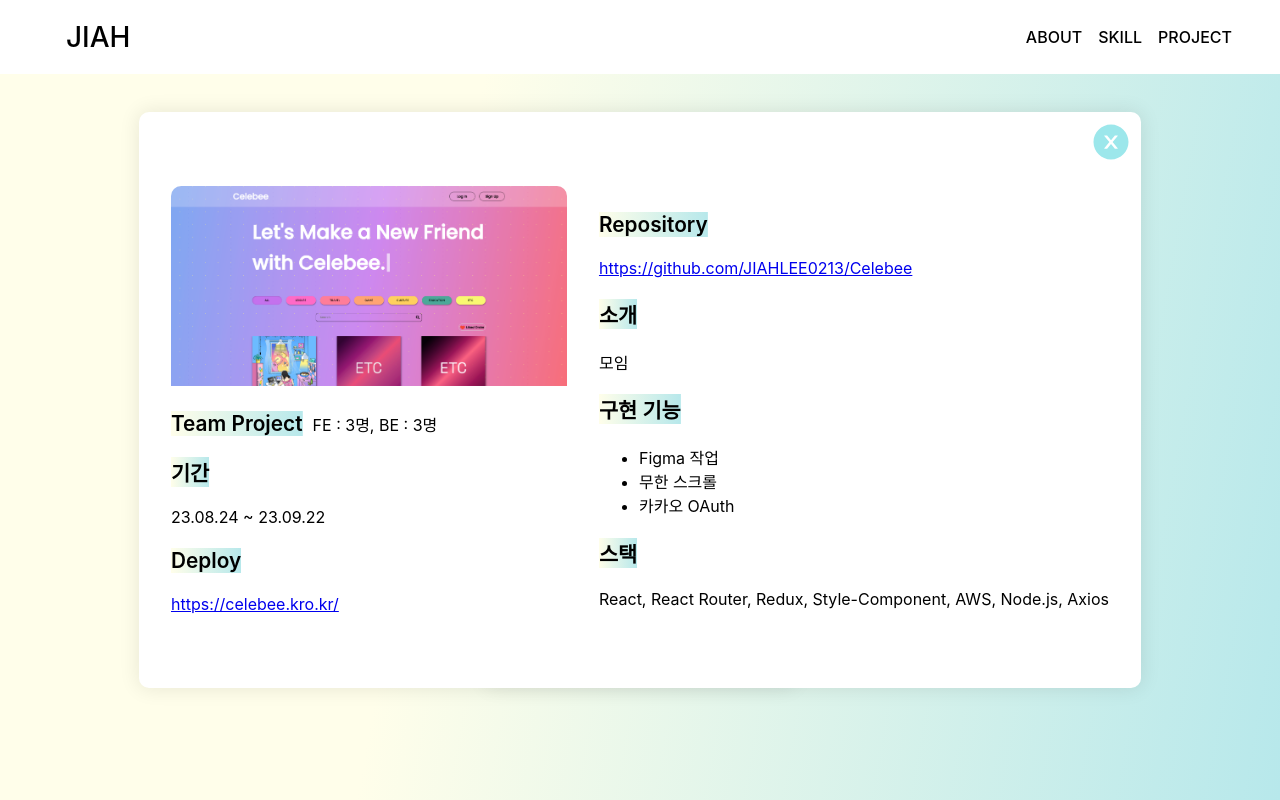
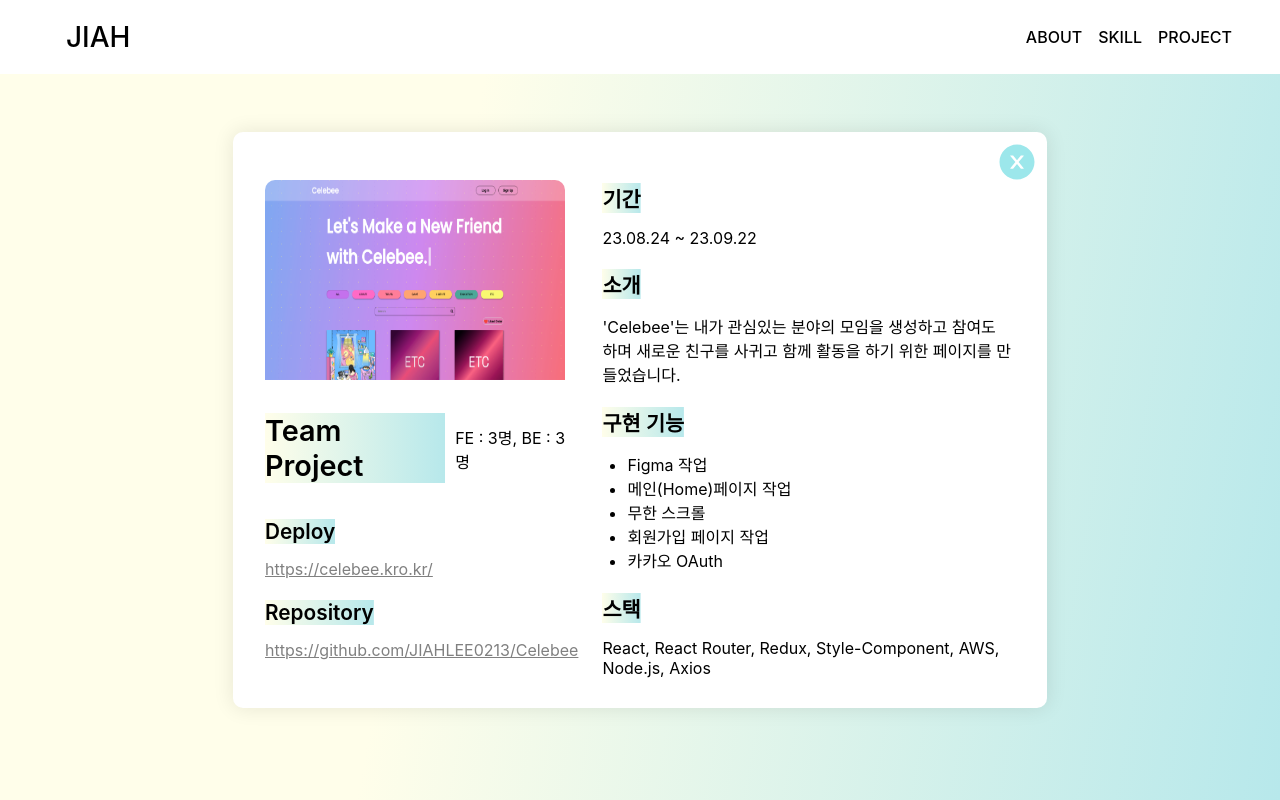
Before and after one commit to JIAHLEE0213/Portfolio, a React (Create React App) app: page / in a window 1280 px wide. Both pictures are taken after a click on the button "Detail". Built offline with nearby package versions, Linux system fonts and the light colour scheme.

Commit message:
style:css 일부 수정

```diff
--- a/src/components/detail.jsx
+++ b/src/components/detail.jsx
@@ -24,16 +24,12 @@ export default function Detail({ closeModal }) {
             <div className="close-container" onClick={closeModal}>
               <AiFillCloseCircle className="close-button" />
             </div>
-            <div className="explain-box">
+            <div className="explain1-box">
               <div className="detail-img">{img}</div>
               <div className="project-box">
                 <DetailBox className="members-box">
                   <p className="project">{project}</p>
                   <div className="explain-members">{members}</div>
-                </DetailBox>
-                <DetailBox className="period-box">
-                  <p>기간</p>
-                  <div className="explain-period">{period}</div>
                 </DetailBox>
                 <DetailBox className="deploy-box">
                   <p>Deploy</p>
@@ -41,11 +37,6 @@ export default function Detail({ closeModal }) {
                     <div className="explain-deploy">{deploy}</div>
                   </a>
                 </DetailBox>
-              </div>
-            </div>
-
-            <div className="explain-container">
-              <div className="explain-box">
                 <DetailBox className="repository-box">
                   <p>Repository</p>
                   <a
@@ -55,6 +46,15 @@ export default function Detail({ closeModal }) {
                   >
                     <div className="explain-repo">{repository}</div>
                   </a>
+                </DetailBox>
+              </div>
+            </div>
+
+            <div className="explain-container">
+              <div className="explain2-box">
+                <DetailBox className="period-box">
+                  <p>기간</p>
+                  <div className="explain-period">{period}</div>
                 </DetailBox>
                 <DetailBox className="pr-box">
                   <p>소개</p>
@@ -86,11 +86,12 @@ const DetailStyle = styled.div`
   justify-content: center;
   align-items: center;
   height: 100vh;
-  width: 200vh;
   position: fixed;
   top: 50%;
   left: 50%;
   transform: translate(-50%, -50%);
+  font-size: 1rem;
+  margin-top: 20px;
   .detail-container {
     position: fixed;
     display: flex;
@@ -100,19 +101,30 @@ const DetailStyle = styled.div`
     border-radius: 10px;
     padding: 2rem;
     height: 32rem;
+    width: 750px;
   }
   .explain-container {
-    margin-left: 2rem;
+    display: flex;
     height: 100%;
+    width: 100%;
   }
-  .explain-box {
+  .explain1-box {
     display: flex;
     flex-direction: column;
     justify-content: center;
     height: 100%;
+    width: 70%;
+  }
+  .explain2-box {
+    display: flex;
+    flex-direction: column;
+    justify-content: center;
+    height: 100%;
+    width: 100%;
+    margin-left: 1.5rem;
   }
   img {
-    width: 100%;
+    width: 300px;
     height: 200px;
     border-radius: 10px 10px 0px 0px;
   }
@@ -131,6 +143,9 @@ const DetailStyle = styled.div`
 const DetailBox = styled.div`
   display: flex;
   flex-direction: column;
+  a {
+    color: gray;
+  }
   p {
     font-size: 1.3rem;
     font-weight: 600;
@@ -143,20 +158,23 @@ const DetailBox = styled.div`
     background-size: 100%;
     background-repeat: no-repeat;
     width: fit-content;
+    margin-bottom: 15px;
   }
   &.members-box {
     display: flex;
     flex-direction: row;
-    align-items: end;
+    align-items: center;
   }
   .explain-members {
     margin-left: 10px;
+    padding-top: 15px;
   }
   .explain-impl {
     margin: 0;
+    padding-left: 25px;
   }
   .project {
-    margin-bottom: 0;
+    font-size: 1.8rem;
   }
 `;
 Detail.propTypes = {
--- a/src/components/header.jsx
+++ b/src/components/header.jsx
@@ -31,7 +31,6 @@ const HeaderStyle = styled.div`
   align-items: center;
   min-height: 64px;
   width: 100%;
-  z-index: 100%;
   background-color: white;
   .header {
     display: flex;
--- a/src/constants/projects.jsx
+++ b/src/constants/projects.jsx
@@ -14,8 +14,15 @@ export const Projects = [
     period: '23.08.24 ~ 23.09.22',
     deploy: 'https://celebee.kro.kr/',
     repository: 'https://github.com/JIAHLEE0213/Celebee',
-    introduce: '모임',
-    implement: ['Figma 작업', '무한 스크롤', '카카오 OAuth'],
+    introduce:
+      "'Celebee'는 내가 관심있는 분야의 모임을 생성하고 참여도 하며 새로운 친구를 사귀고 함께 활동을 하기 위한 페이지를 만들었습니다.",
+    implement: [
+      'Figma 작업',
+      '메인(Home)페이지 작업',
+      '무한 스크롤',
+      '회원가입 페이지 작업',
+      ' 카카오 OAuth',
+    ],
     stacks: 'React, React Router, Redux, Style-Component, AWS, Node.js, Axios',
   },
 ];
```
